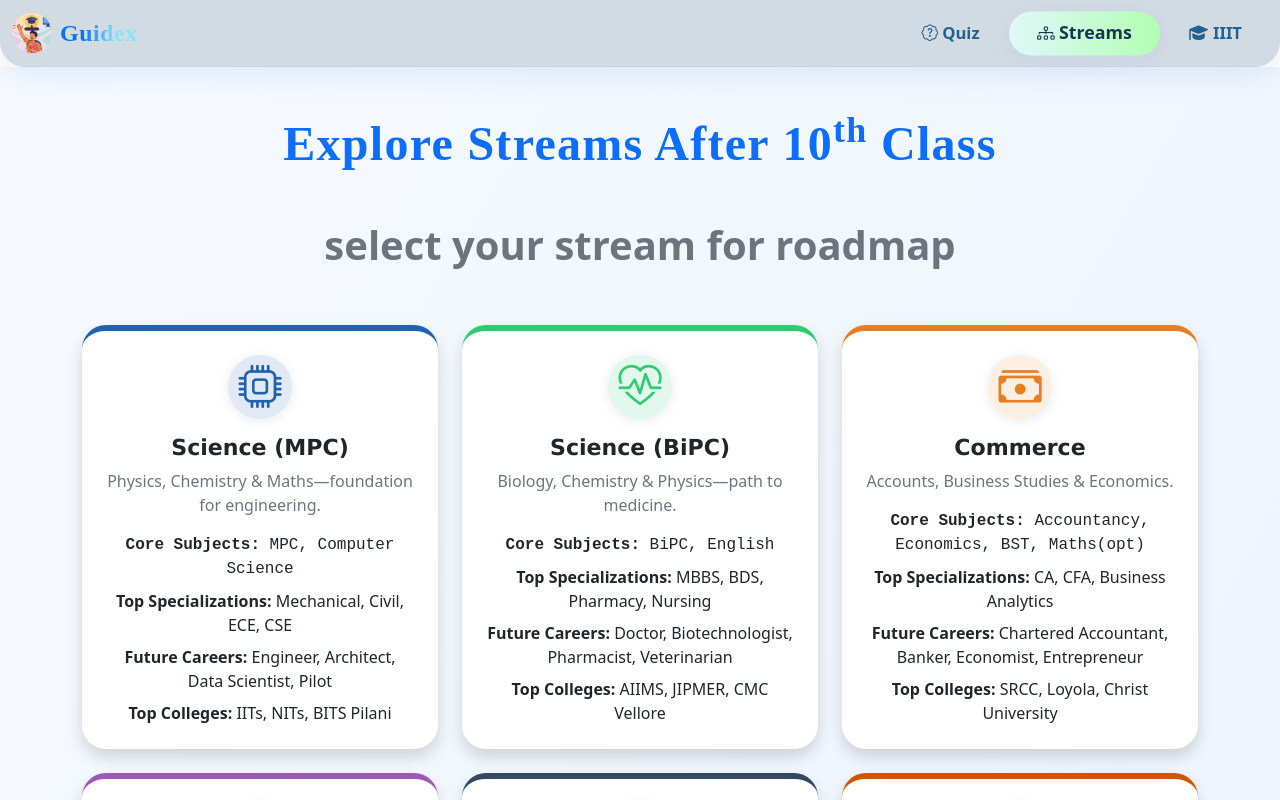
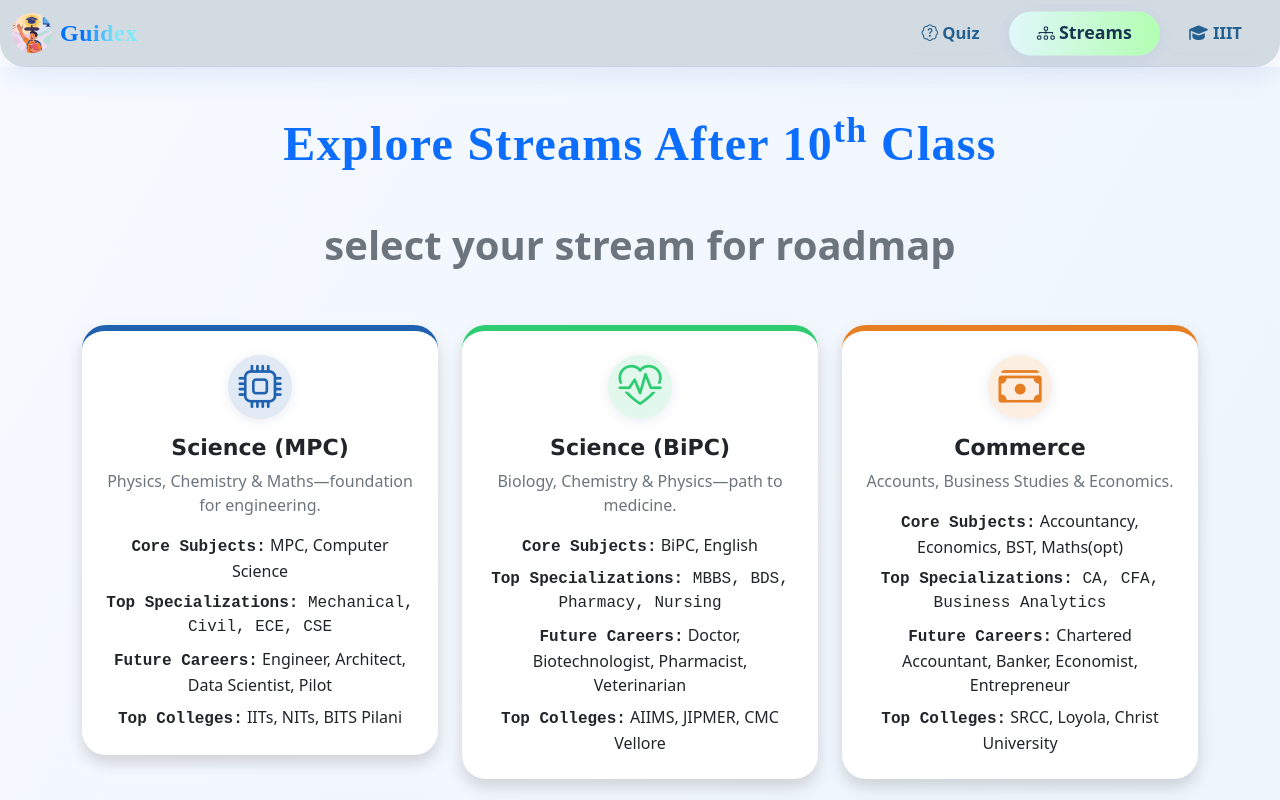
Before and after one commit to PuttaPramod/Guidex, an Angular app: page /streams in a window 1280 px wide. Shown: the top 800 px of the page. Built offline with nearby package versions, Linux system fonts and the light colour scheme.

Commit message:
changed font family

```diff
--- a/src/app/pages/streams/streams.component.html
+++ b/src/app/pages/streams/streams.component.html
@@ -14,23 +14,23 @@
               </div>
               <h4 class="card-title fw-bold mb-2 mysub">{{ s.name }}</h4>
               <p class="text-secondary mb-3">{{ s.description }}</p>
+              <div class="mb-2">
+                <strong class="mydes">Core Subjects:</strong> {{ s.coreSubjects }}
+              </div>
               <div class="mb-2 mydes">
-                <strong>Core Subjects:</strong> {{ s.coreSubjects }}
-              </div>
-              <div class="mb-2">
-                <strong>Top Specializations:</strong>
+                <strong class="mydes">Top Specializations:</strong>
                 <span *ngFor="let spec of s.specialization; let last = last">
                   {{ spec }}<span *ngIf="!last">, </span>
                 </span>
               </div>
               <div class="mb-2">
-                <strong>Future Careers:</strong>
+                <strong class="mydes">Future Careers:</strong>
                 <span *ngFor="let career of s.careers; let last = last">
                   {{ career }}<span *ngIf="!last">, </span>
                 </span>
               </div>
               <div>
-                <strong>Top Colleges:</strong>
+                <strong class="mydes">Top Colleges:</strong>
                 <span *ngFor="let college of s.topColleges; let last = last">
                   {{ college }}<span *ngIf="!last">, </span>
                 </span>
```
